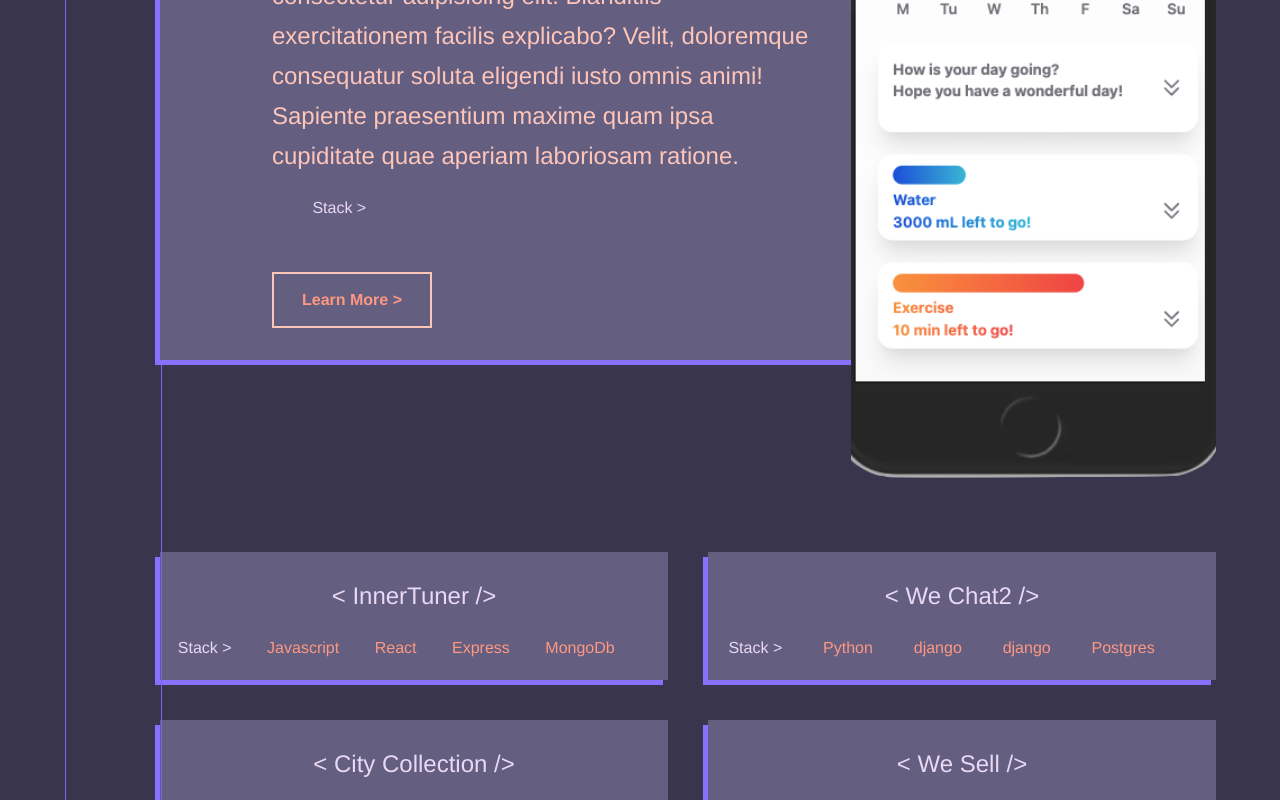
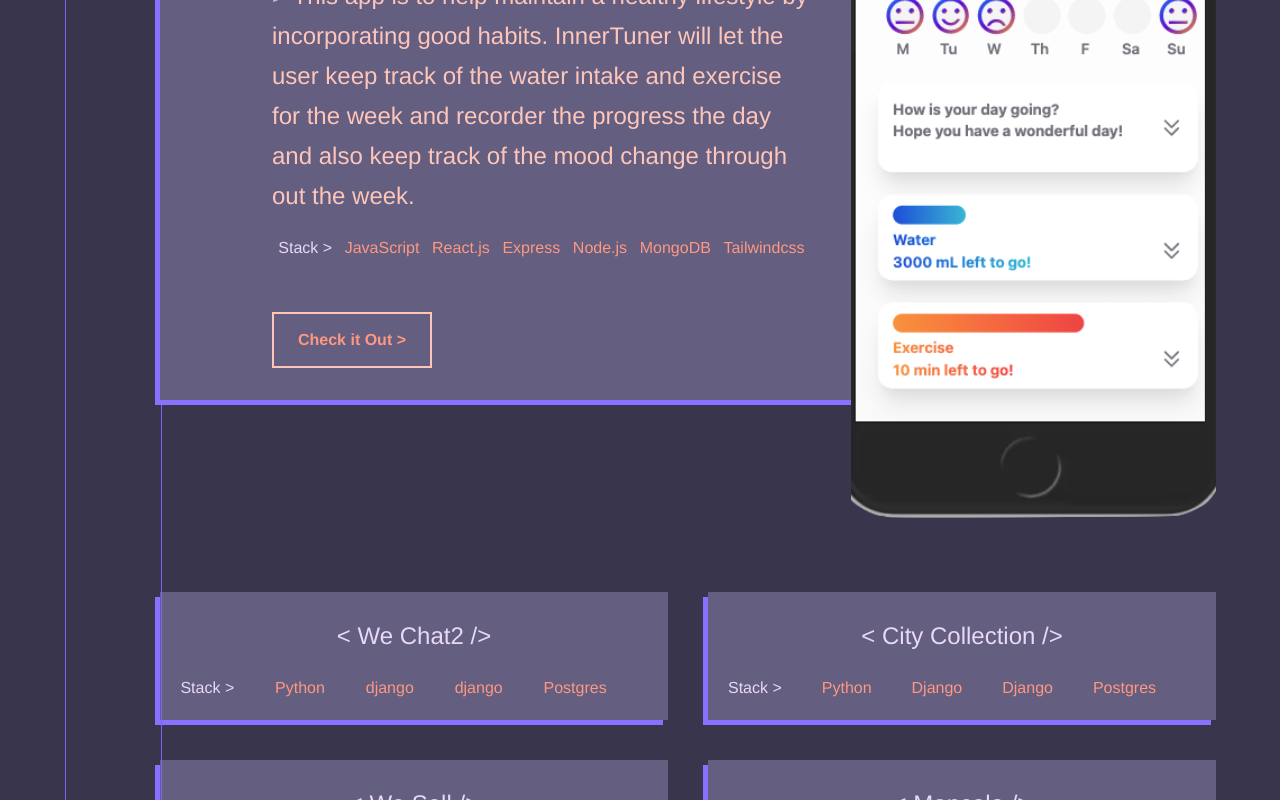
Before and after one commit to T4r4n3h/portfolio, a React (Create React App) app: page / in a window 1280 px wide. Shown: the part 2000-2800 px from the top of the page. Built offline with nearby package versions, Linux system fonts and the light colour scheme; data requests are answered from the project's data file.

Commit message:
put everythig on front

```diff
--- a/src/App.js
+++ b/src/App.js
@@ -7,7 +7,7 @@ import Header from './components/Header';
 import About from './components/About/About';
 import Projects from './components/Projects'
 import Contact from './components/Contact';
-import Resume from './components/Resume';
+
 import Test from './components/Test';
 
 
@@ -23,8 +23,8 @@ const App = () => {
       <About />
       <Projects />
       <Contact />
-      <Test/>
-    {/* <Resume/> */}
+
+
 
 
 
--- a/src/components/About/About.jsx
+++ b/src/components/About/About.jsx
@@ -10,7 +10,7 @@ const About = () => {
   const ResumeLink = (
 
     // <iframe src="https://drive.google.com/file/d/15eHtJqDQNyDsxO_MPPRf_Lc08aGEKXRp/view?usp=sharing" frameborder="0"></iframe>
-    <a className ="resume-button" href="https://drive.google.com/file/d/15eHtJqDQNyDsxO_MPPRf_Lc08aGEKXRp/view?usp=sharing" target ="_blank" rel="noopener noreferred">Resume</a>
+    <a className ="resume-button" href="https://drive.google.com/file/d/14FxeGs2-O1eotgbck07qaFox892iFFNL/view?usp=sharing" target ="_blank" rel="noopener noreferred">Resume</a>
 
   );
 
@@ -24,7 +24,7 @@ const About = () => {
       >
         <h1 className="hOne"> &#60; About Me /&gt; </h1>
 
-        <SideBarOne height={'3500px'}/>
+        <SideBarOne height={'3300px'}/>
         <p className="bodyTwo  mt-6  md:mt-10 lg:ml-24 mb-3">
           Hi, I'm
           <span className="text-tangerine"> &#123;</span>
@@ -40,6 +40,9 @@ const About = () => {
         </p>
         <p className="bodyTwo xl:ml-44">
           <span className="text-iris"> &#62; </span> Creative Coder
+        </p>
+        <p className="bodyTwo xl:ml-44">
+          <span className="text-iris"> &#62; </span> Hackathon Winner
         </p>
         <p className="bodyOne xl:ml-44 mt-5">
           <span className="text-iris font-medium ">&#62; </span>I am a Full
--- a/src/components/Contact.jsx
+++ b/src/components/Contact.jsx
@@ -7,9 +7,9 @@ const Contact = () => {
   return (
     <div id="Contact" className="Contact Component  mt-20 md:mt-52 md:ml-64 ">
       <h1 className="hOne"> &#60; Contact /&gt; </h1>
-      <SideBarOne height={'2000px'}/>
-      <div className="main md:flex  md:ml-10 md:mr-36 md:mt-20 ">
-        <div className="left md:w-128 ">
+      <SideBarOne height={'478px'}/>
+      <div className="main md:flex  md:ml-10 md:mr-36 md:mt-20">
+        <div className="left md:w-128  mr-52">
           <p className="text-iris leading-8 text-lg font-medium md:text-2xl md:leading-10  ">
             Let's
             <span className="text-tangerine"> &#123; Get In Touch &#125;</span>
@@ -149,10 +149,10 @@ const Contact = () => {
             fontFamily: "fira mono, monospace",
             fontSize: "36px",
           }}
-          animate={{
-            color:['#FE9881','#8A70FF','#FEC5B9', '#FEC5B9','#FE9881'  ]
-          }}
-          transition={{repeat:Infinity, duration:3, ease:'easeInOut'}}
+          // animate={{
+          //   color:['#FE9881','#8A70FF','#FEC5B9', '#FEC5B9','#FE9881'  ]
+          // }}
+          // transition={{repeat:Infinity, duration:3, ease:'easeInOut'}}
 
 
         >
--- a/src/components/FeatureProject.jsx
+++ b/src/components/FeatureProject.jsx
@@ -14,15 +14,31 @@ const FeatureProject = () => {
         <h2 className="bodyTwo"> &#60; INNERTUNER /&gt;</h2>
         <p className="bodyOne  mt-5">
           <span className="text-iris font-medium ">&#62; </span>
-          this is InnerTuner Lorem ipsum dolor sit amet consectetur adipisicing
-          elit. Blanditiis exercitationem facilis explicabo? Velit, doloremque
-          consequatur soluta eligendi iusto omnis animi! Sapiente praesentium
-          maxime quam ipsa cupiditate quae aperiam laboriosam ratione.
+         This app is to help maintain a healthy lifestyle by incorporating good habits. InnerTuner will let the user keep track of the water intake and exercise for the week and recorder the progress the day and also keep track of the mood change through out the week.
         </p>
 
-        <Stack />
+        <div className=" STACK Stack text-tangerine my-5">
 
-        <button className=" btn mt-8">Learn More &gt;</button>
+<ul className="flex justify-around">
+    <li className="text-jasmine">Stack &gt; </li>
+    <li>JavaScript</li>
+    <li>React.js</li>
+    <li>Express</li>
+    <li>Node.js</li>
+    <li>MongoDB</li>
+    <li>Tailwindcss</li>
+
+</ul>
+
+</div>
+
+        <button className=" btn mt-8">
+          <a href="https://innertuner.herokuapp.com/" target="_blank">
+
+          Check it Out &gt;
+          </a>
+
+        </button>
       </div>
 
       <div className="hidden lg:inline-block z-10 ProjectPic  w-96 h-[812px]  rounded-2xl ml-10 mt-[-210px]"
--- a/src/components/ProjectList.jsx
+++ b/src/components/ProjectList.jsx
@@ -1,6 +1,6 @@
 import React, {useState, useEffect} from 'react';
 import ProjectItem from './ProjectItem';
-import useFetch from '../../src/useFetch';
+// import useFetch from '../../src/useFetch';
 
 
 
@@ -8,9 +8,89 @@ import useFetch from '../../src/useFetch';
 
 
 const ProjectList = () => {
-  const {data:projects, isPending, error} = useFetch(' http://localhost:8000/projects');
+  // const {data:projects, isPending, error} = useFetch(' http://localhost:8000/projects');
 
-
+   const projects = [
+    // {
+    //   "id": 1,
+    //   "title": "InnerTuner",
+    //   "description": "This app i s built for users who are looking to incorporate and track their daily routine. Is will allow the user to track and monitor their sleep, exercise and water intake.",
+    //   "stack":{
+    //       "language":"Javascript",
+    //       "frontend":"React",
+    //       "backend":"Express",
+    //       "database":"MongoDb",
+    //       "Other": "Tailwindcss Library"
+    //   },
+    //   'link':"",
+    //   "contributors":["Jane Lee", "Yousuf Hussain", "Alistair Kin", "Rebecca Lasagna"]
+    // },
+    {
+      "id": 2,
+      "title": "We Chat2",
+      "description": "This is mock up of a chat application that allows the users to have one on one chats as well as being apart of a chat channel",
+      "stack":{
+        "language":"Python",
+        "frontend":"django",
+        "backend":"django",
+        "database":"Postgres"
+      },
+      'link':"",
+      "contributors":[ "Marc Daniel", "Eric Chan"]
+    },
+    {
+      "id": 3,
+      "title": "City Collection",
+      "description": "This app will allow users to make a picture collection of the cities they have visisted and make comments and write about their experience, make recommendations and share their experience with friends.",
+      "stack":{
+        "language":"Python",
+        "frontend":"Django",
+        "backend":"Django",
+        "database":"Postgres"
+      },
+      'link':"",
+      "contributors":[]
+    },
+    {
+      "id": 4,
+      "title": "We Sell",
+      "description": "This is a mockup of a simple E-commerce site. where customers can look at products, write reviews and add items to their baskets",
+      "stack":{
+        "language":"javascript",
+        "frontend":"Express",
+        "backend":"Express",
+        "database":"MongoDB"
+      },
+      'link':"",
+      "contributors":[]
+    },
+    {
+      "id": 5,
+      "title": "Mancala",
+      "description": "This is a simple game of Mancala. It is a 2 player game where each player's goal is to collect the most amount of stones in their Mancala.",
+      "stack":{
+        "language":"javascript",
+        "frontend":"Html",
+        "backend":" - ",
+        "database":" -"
+      },
+      'link':"",
+      "contributors":[]
+    },
+    {
+      "id": 6,
+      "title": "Tic Tac Toe",
+      "description": "This is the first web game I built. the simple game of Tic Tac Toe",
+      "stack":{
+        "language":"javascript",
+        "frontend":"Html",
+        "backend":"-",
+        "database":"-"
+      },
+      'link':"",
+      "contributors":[]
+  }
+   ]
 
 
 
@@ -19,7 +99,7 @@ const ProjectList = () => {
   return (
 
     <div className="projectList md:grid grid-cols-2 gap-10 mt-20 lg:mt-48">
-      {projects &&  projects.map((project) => (
+      { projects.map((project) => (
         <ProjectItem
         key={project.id} title={project.title} description={project.description} stack={project.stack}
         />
--- a/src/components/Projects.jsx
+++ b/src/components/Projects.jsx
@@ -1,4 +1,4 @@
-import React from 'react';
+import React, {useState} from 'react';
 import DownButton from './DownButton';
 import FeatureProject from './FeatureProject';
 import SideBarOne from './SideBarOne';
@@ -7,6 +7,7 @@ import ProjectList from './ProjectList'
 
 const Projects = () => {
 
+
     // const {data:projects, isPending, error} = useFetch(' http://localhost:8000/projects');
 
   return (
@@ -14,7 +15,7 @@ const Projects = () => {
     <div id="Projects" className="Projects  mr-6 md:mr-16 ml-6 m mt-20 md:mt-52  lg:ml-40">
 
         <h1 className="hOne"> &#60; Projects /&gt; </h1>
-        <SideBarOne height={'2611px'}/>
+        <SideBarOne height={'2490px'}/>
         <div className="lg:flex">
             <div className="msg  lg:ml-24  lg:w-1/2 mt-10">
                 <p className="bodyOne  mt-5">
@@ -25,7 +26,7 @@ const Projects = () => {
 
         <DownButton/>
         </div>
-        <FeatureProject/>
+        <FeatureProject />
 
        {/* {projects &&  <ProjectList
          projects={projects}
```
Also changed, not shown: 1 other file (tests, documents, lock files or other folders).
